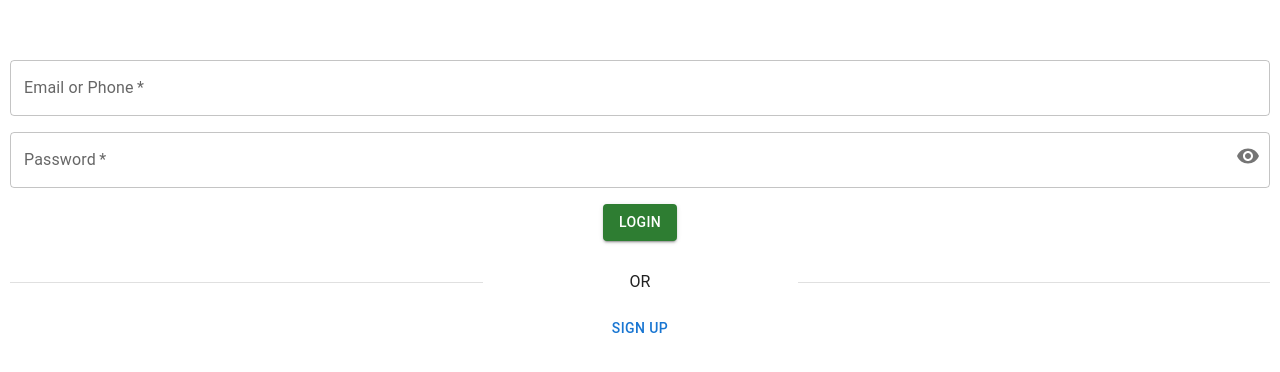
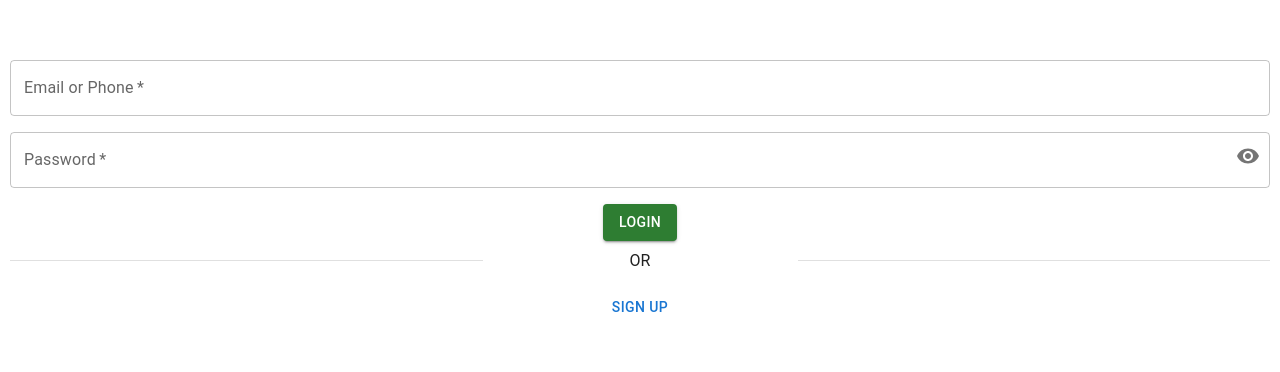
Before and after one commit to ParanoidBat/BMA-Client-App, a React (Create React App) app: page / in a window 1280 px wide. Shown: the part 300-672 px from the top of the page. Built offline with nearby package versions, Linux system fonts and the light colour scheme.

Commit message:
fix signup button

```diff
--- a/src/containers/Login/index.js
+++ b/src/containers/Login/index.js
@@ -123,7 +123,7 @@ export default function Login({ setFirstPage }) {
             ),
           }}
         />
-        <Grid item xs={2} alignSelf={"center"}>
+        <Grid item xs={1} alignSelf={"center"}>
           {loading ? (
             <CircularProgress color="success" size={30} />
           ) : (
@@ -143,7 +143,7 @@ export default function Login({ setFirstPage }) {
             <Divider />
           </Grid>
         </Grid>
-        <Grid item xs={2} alignSelf="center">
+        <Grid item xs={1} alignSelf="center">
           <Button variant="text" onClick={() => setFirstPage("Signup")}>
             Sign Up
           </Button>
```
